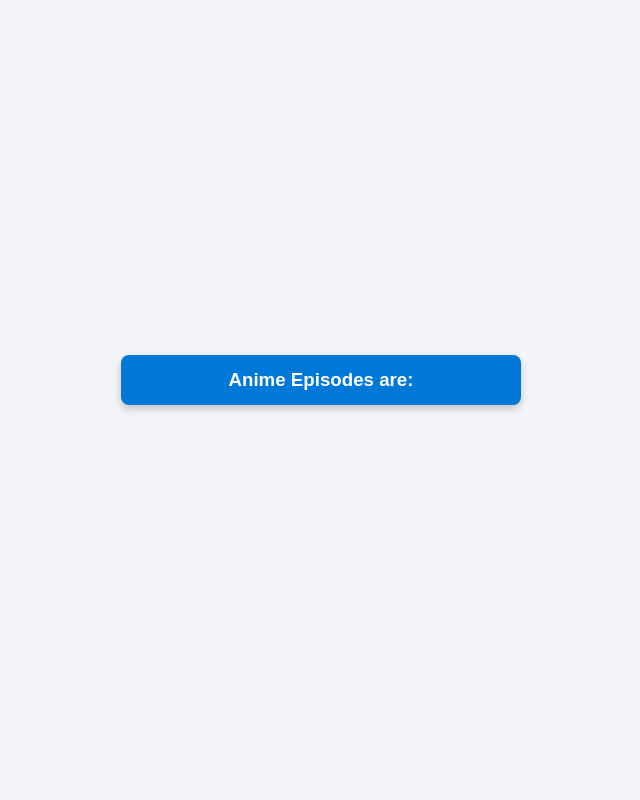
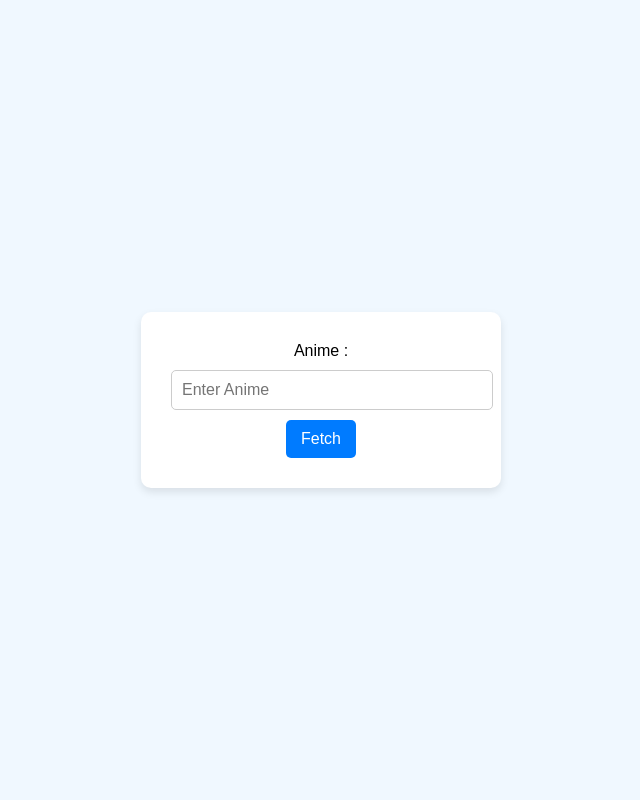
Before and after one commit to ASHarish001/Anime-List-Web-Scrapper, a Flask app: page /anime in a window 1280 px wide. Shown: the whole page, without its empty margins (319-959 px from the left). Run offline with Flask 3, Linux system fonts and the light colour scheme; data that the repository does not hold is empty.

Commit message:
Initial Commit

```diff
--- a/app.py
+++ b/app.py
@@ -1,21 +1,27 @@
-from flask import Flask, render_template
+from flask import Flask, url_for, redirect, render_template, request
 from scrapper import fetch_episodes
 
 app = Flask(__name__)
-@app.route('/')
-def home():
-    return render_template('home.html')
 
-@app.route("/<name>")
-def display_episodes(name):
+@app.route('/', methods=['POST', 'GET'])
+@app.route('/anime', methods=['POST', 'GET'])
+def anime():
+    if request.method == "POST":
+        anime_name = request.form['name']
+        return redirect(url_for("episodes", name=anime_name))
+    else:
+        return render_template('anime.html')
+
+@app.route("/<name>", methods=['GET'])
+def episodes(name):
     episodes = fetch_episodes(name)
-    name = name.split('-')
-    s = ''
-    for word in name:
-        s += word.capitalize() + ' '
+    word_list = name.split(' ')
+    name = ''
 
-    name = s
-    return render_template('episodes.html', episodes=episodes, anime=name)
+    for word in word_list:
+        name += word.capitalize() + ' '
 
-if __name__ == "__main__":
-    app.run(host='0.0.0.0',debug=True)
+    return  render_template('episodes.html', anime=name, episodes=episodes)
+
+if __name__ == '__main__':
+    app.run(debug=True)
--- a/scrapper.py
+++ b/scrapper.py
@@ -1,5 +1,6 @@
-import requests
+import requests, os
 from bs4 import BeautifulSoup
+from dotenv import load_dotenv
 
 def fetch_episodes(anime_name):
     """
@@ -7,7 +8,8 @@ def fetch_episodes(anime_name):
     """
     url_name = anime_name.lower().replace(" ", "-")
 
-    base_url = "https://www.animefillerlist.com/shows/"
+    load_dotenv()
+    base_url = os.getenv('BASE_URL')
     url = base_url + url_name
     response = requests.get(url)
 
@@ -24,14 +26,5 @@ def fetch_episodes(anime_name):
 
     return [ep.get_text(strip=True) for ep in episodes]
 
-def main():
-    anime_name = input("Enter Anime Name = ")
-    episodes = fetch_episodes(anime_name)
-
-    if episodes:
-        print(f"{anime_name.capitalize()} episodes are listed :- ")
-        for idx, name in enumerate(episodes):
-            print(f"{idx+1} - {name}")
-
 if __name__ == "__main__":
-    main()
+    pass
--- /dev/null
+++ b/templates/anime.html
@@ -0,0 +1,70 @@
+<!DOCTYPE html>
+<html lang="en">
+<head>
+    <meta charset="UTF-8">
+    <meta name="viewport" content="width=device-width, initial-scale=1.0">
+    <title>Anime</title>
+    <style>
+        /* General reset and styling */
+        body {
+            font-family: Arial, sans-serif;
+            margin: 0;
+            padding: 0;
+            display: flex;
+            justify-content: center;
+            align-items: center;
+            min-height: 100vh;
+            background-color: #f0f8ff; /* Light blue background */
+        }
+
+        form {
+            background-color: #ffffff; /* White background for the form */
+            padding: 20px 30px;
+            border-radius: 10px;
+            box-shadow: 0 4px 8px rgba(0, 0, 0, 0.1); /* Subtle shadow */
+            width: 300px;
+            text-align: center;
+        }
+
+        p {
+            margin: 10px 0;
+        }
+
+        input[type="text"] {
+            width: 100%;
+            padding: 10px;
+            border: 1px solid #ccc;
+            border-radius: 5px;
+            font-size: 16px;
+        }
+
+        input[type="text"]:focus {
+            border-color: #007BFF; /* Blue border on focus */
+            outline: none;
+            box-shadow: 0 0 5px rgba(0, 123, 255, 0.5);
+        }
+
+        input[type="submit"] {
+            background-color: #007BFF; /* Blue background */
+            color: white;
+            border: none;
+            padding: 10px 15px;
+            font-size: 16px;
+            border-radius: 5px;
+            cursor: pointer;
+            transition: background-color 0.3s ease;
+        }
+
+        input[type="submit"]:hover {
+            background-color: #0056b3; /* Darker blue on hover */
+        }
+    </style>
+</head>
+<body>
+    <form action="/anime" method="post">
+        <p>Anime :</p>
+        <p><input type="text" name="name" placeholder="Enter Anime" required></p>
+        <p><input type="submit" value="Fetch"></p>
+    </form>
+</body>
+</html>
--- a/templates/episodes.html
+++ b/templates/episodes.html
@@ -3,97 +3,90 @@
 <head>
     <meta charset="UTF-8">
     <meta name="viewport" content="width=device-width, initial-scale=1.0">
-    <title>{{ anime }} Episodes</title>
+    <title>{{anime}}</title>
     <style>
-        /* General reset */
-        * {
+        /* General body styles */
+        body {
+            font-family: Arial, sans-serif;
             margin: 0;
             padding: 0;
-            box-sizing: border-box;
-            font-family: Arial, sans-serif;
-        }
-
-        body {
-            background-color: #f4f4f9;
-            color: #333;
-            line-height: 1.6;
+            background-color: #f9f9f9; /* Light gray background */
+            color: #333; /* Dark gray text */
             display: flex;
             justify-content: center;
             align-items: center;
-            flex-direction: column;
             min-height: 100vh;
         }
 
-        h3 {
-            background-color: #0078D7;
-            color: white;
-            padding: 10px 20px;
-            border-radius: 8px;
-            text-align: center;
-            width: 90%;
-            max-width: 400px;
-            margin: 20px auto;
-            box-shadow: 0px 4px 8px rgba(0, 0, 0, 0.2);
+        .container {
+            display: flex;
+            flex-direction: column;
+            align-items: center;
+            justify-content: center;
+            width: 80%;
+            max-width: 600px;
+            background-color: #fff; /* White background */
+            border-radius: 10px;
+            box-shadow: 0 4px 10px rgba(0, 0, 0, 0.1); /* Subtle shadow */
+            padding: 20px;
+            margin: 20px;
         }
 
-        ul {
-            list-style: none;
-            margin: 20px 0;
+        .container ul {
+            list-style: none; /* Remove default bullet points */
             padding: 0;
-            width: 90%;
-            max-width: 400px;
+            margin: 0;
+            width: 100%;
         }
 
-        li {
-            background-color: #fff;
-            margin: 8px 0;
+        .container li {
+            display: grid;
+            grid-template-columns: 50px 1fr; /* Fixed width for numbers */
+            align-items: center;
+            background-color: #f0f8ff; /* Light blue background for list items */
             padding: 10px 15px;
-            border-radius: 6px;
-            box-shadow: 0 2px 5px rgba(0, 0, 0, 0.1);
-            display: flex;
-            align-items: center; /* Align vertically */
-            gap: 10px; /* Space between number and title */
-            transition: transform 0.2s ease-in-out;
+            margin: 5px 0;
+            border-radius: 5px;
+            font-size: 16px;
+            transition: transform 0.2s ease, background-color 0.3s ease;
         }
 
-        li:hover {
-            transform: translateY(-3px);
-            box-shadow: 0 4px 8px rgba(0, 0, 0, 0.2);
+        .container li:hover {
+            background-color: #007BFF; /* Blue background on hover */
+            color: #fff; /* White text on hover */
+            transform: scale(1.02); /* Slightly enlarge the item */
         }
 
-        .episode-number {
+        .container li span {
             font-weight: bold;
-            color: #0078D7;
-            flex-shrink: 0; /* Prevent shrinking */
+            text-align: center; /* Ensure numbers are centered */
         }
 
-        .episode-title {
-            color: #555;
-            flex-grow: 1; /* Allow title to take available space */
+        h1 {
+            font-size: 24px;
+            margin-bottom: 20px;
+            color: #007BFF; /* Blue heading color */
+            text-align: center;
         }
 
-        /* Responsive Design */
-        @media (max-width: 500px) {
-            h3 {
-                font-size: 1.2em;
-                padding: 8px;
-            }
-
-            li {
-                font-size: 0.9em;
-            }
+        #danger {
+            color: red;
+            /* background-color: rgba(180, 6, 6, 0.412); */
         }
     </style>
 </head>
 <body>
-    <h3>{{ anime }} Episodes are:</h3>
-    <ul>
-        {% for episode in episodes %}
-            <li>
-                <span class="episode-number">{{ loop.index }}.</span>
-                <span class="episode-title">{{ episode }}</span>
-            </li>
-        {% endfor %}
-    </ul>
+    <div class="container">
+        <ul>
+            {% if episodes %}
+                <h1>{{anime}} Episodes</h1>
+                {% for e in episodes %}
+                    <li><span>{{loop.index}}</span>{{e}}</li>
+                {% endfor %}
+            {% else %}
+                <h1 id="danger">Anime is not Available or Incorrect Spelling! </h1>
+            {% endif %}
+        </ul>
+    </div>
 </body>
 </html>
```
Also changed, not shown: templates/home.html (deleted, +0 -31 lines), 2 other files.
